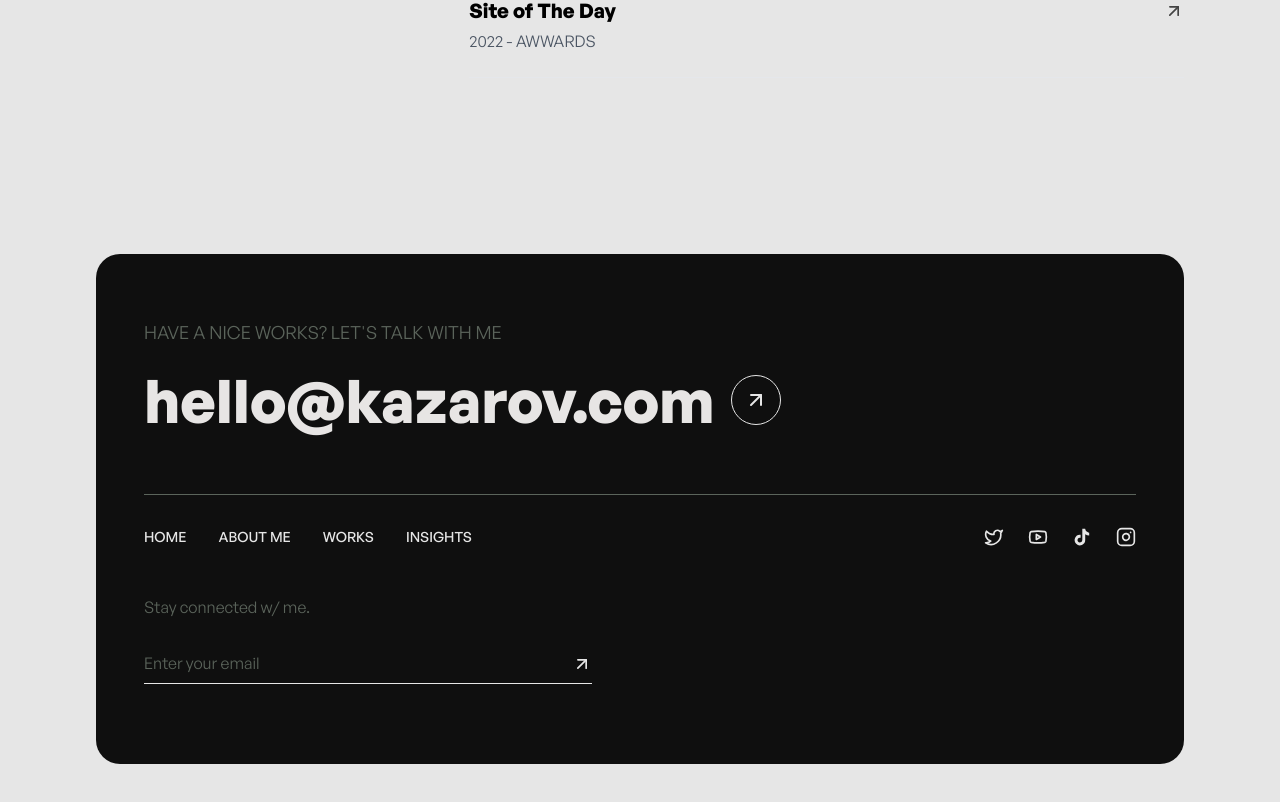
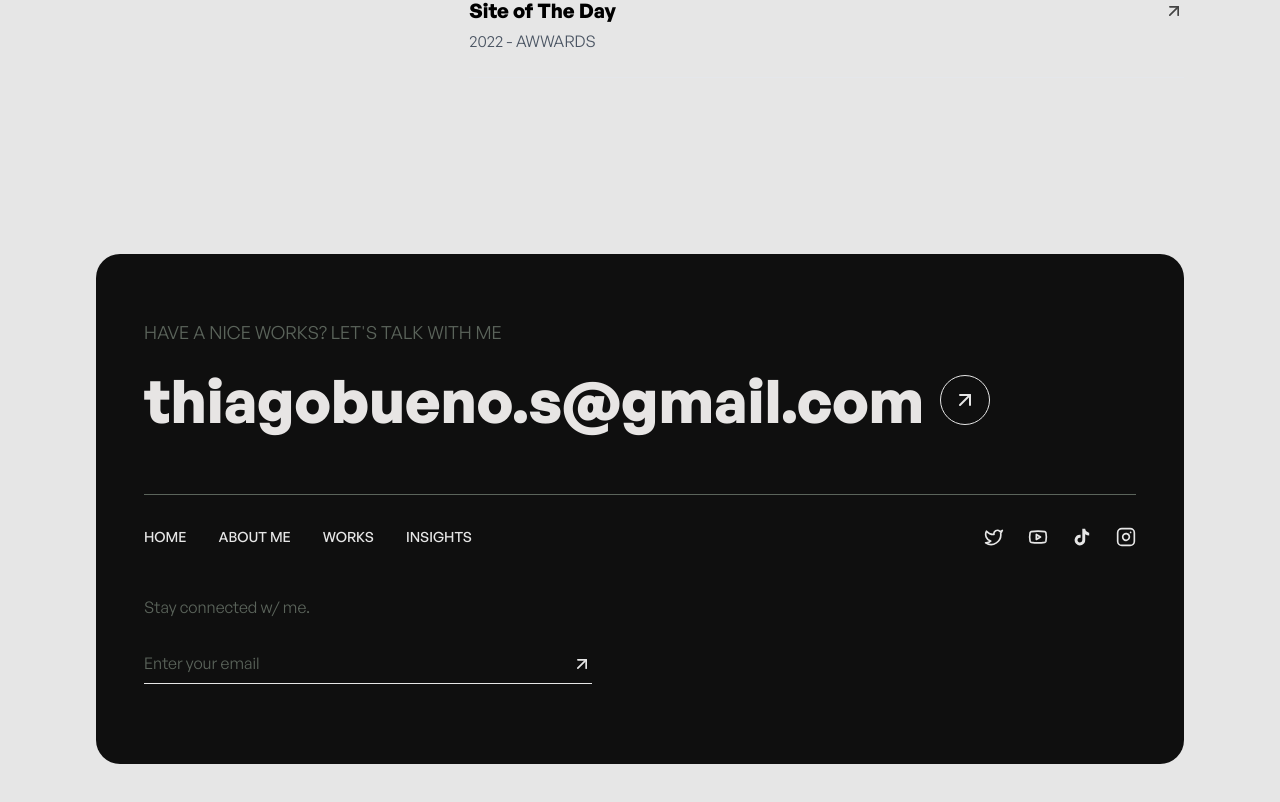
Before and after one commit to thbueno/ghosthands, a Next.js app: page / in a window 1280 px wide. Shown: the part 7269-8071 px from the top of the page. Built offline with nearby package versions, Linux system fonts and the light colour scheme.

Commit message:
update email address in FooterSection component

```diff
--- a/components/footer-section.tsx
+++ b/components/footer-section.tsx
@@ -15,10 +15,10 @@ export function FooterSection() {
             </p>
             <div className="flex items-center">
               <Link
-                href="mailto:hello@kazarov.com"
+                href="mailto:thiagobueno.s@gmail.com"
                 className="text-4xl md:text-5xl lg:text-6xl text-stone-200 font-bold hover:text-white transition-colors"
               >
-                hello@kazarov.com
+                thiagobueno.s@gmail.com
               </Link>
               <Link
                 href="mailto:hello@kazarov.com"
```
